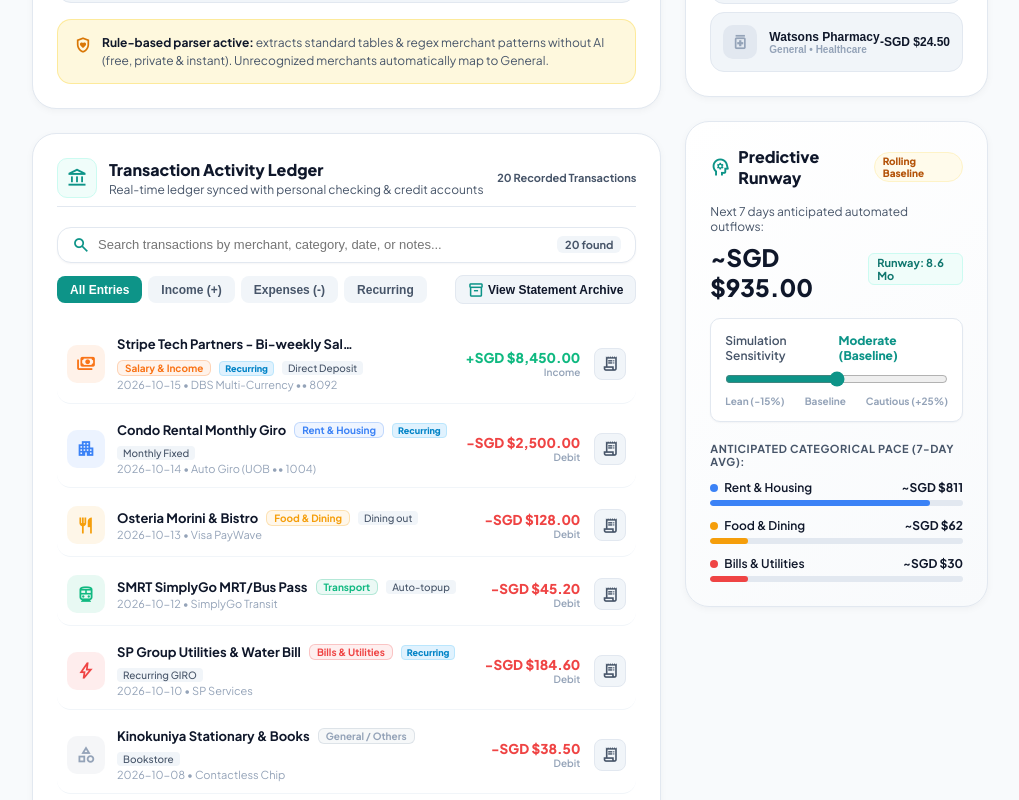
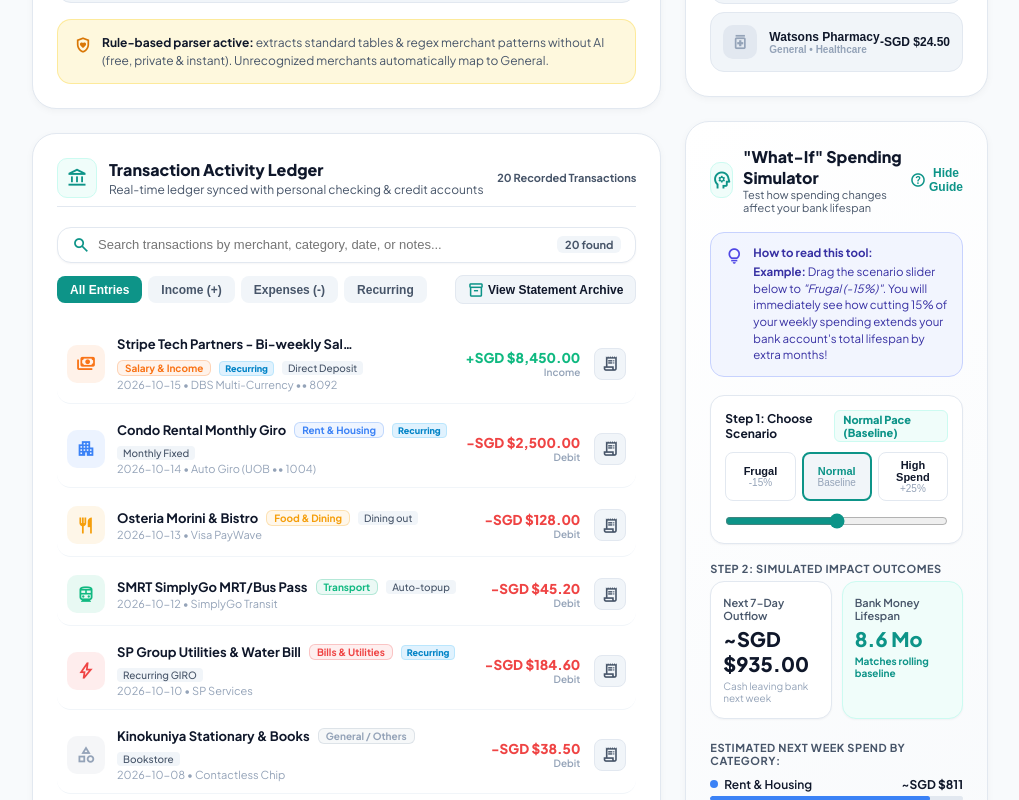
Before and after one commit to Astro2608/BudgetLens, a React (Vite) app: page / in a window 1280 px wide. Shown: the part 1300-2100 px from the top of the page, without its empty margins (260-1279 px from the left). Built offline with nearby package versions, Linux system fonts and the light colour scheme.

Commit message:
feat: redesign PredictiveRunwayWidget for UX clarity with What-If framing, scenario buttons, and how-to guide

```diff
--- a/src/components/PredictiveRunwayWidget.tsx
+++ b/src/components/PredictiveRunwayWidget.tsx
@@ -16,25 +16,51 @@
   categoryRunways
 }) => {
   const [sliderVal, setSliderVal] = useState<number>(2);
+  const [showHelpGuide, setShowHelpGuide] = useState<boolean>(true);
 
   // Simulation sensitivity multiplier
   const multiplier = useMemo(() => {
-    if (sliderVal === 1) return 0.85; // Lean: -15%
-    if (sliderVal === 3) return 1.25; // Cautious: +25%
+    if (sliderVal === 1) return 0.85; // Frugal: -15%
+    if (sliderVal === 3) return 1.25; // High Outflow: +25%
     return 1.0; // Baseline: 0%
   }, [sliderVal]);
 
-  const sensitivityInfo = useMemo(() => {
-    if (sliderVal === 1) return { label: 'Lean (-15%)', color: '#10b981', badge: 'Runway Extended' };
-    if (sliderVal === 3) return { label: 'Cautious (+25%)', color: '#f43f5e', badge: 'Runway Reduced' };
-    return { label: 'Moderate (Baseline)', color: 'var(--color-primary)', badge: 'Rolling Baseline' };
+  const scenarioMeta = useMemo(() => {
+    if (sliderVal === 1) {
+      return {
+        label: 'Frugal Pace (-15%)',
+        badge: 'Frugal Mode (-15%)',
+        color: '#10b981',
+        bg: '#ecfdf5',
+        border: '#a7f3d0',
+        desc: 'Tightening your belt saves cash & extends your bank lifespan.'
+      };
+    }
+    if (sliderVal === 3) {
+      return {
+        label: 'High Spend (+25%)',
+        badge: 'High Outflow (+25%)',
+        color: '#f43f5e',
+        bg: '#fff1f2',
+        border: '#fecdd3',
+        desc: 'Unplanned expenses or splurges accelerate cash drain.'
+      };
+    }
+    return {
+      label: 'Normal Pace (Baseline)',
+      badge: 'Normal Pace',
+      color: 'var(--color-primary)',
+      bg: 'var(--color-primary-light)',
+      border: 'var(--color-primary-border)',
+      desc: 'Based on your actual historical average monthly spend.'
+    };
   }, [sliderVal]);
 
-  // Dynamic anticipated 7-day outflow based on live burn rate
+  // Dynamic 7-day outflow
   const baselineWeeklyBurn = overallMonthlyBurn > 0 ? overallMonthlyBurn / 4.33 : 0;
   const anticipatedWeeklyOutflow = Math.round(baselineWeeklyBurn * multiplier);
 
-  // Simulated runway months under this scenario
+  // Simulated runway months
   const simulatedRunwayMonths = useMemo(() => {
     const adjustedBurn = overallMonthlyBurn * multiplier;
     if (adjustedBurn > 0 && totalBalance > 0) {
@@ -59,84 +85,149 @@
       className="lumina-card"
       style={{
         background: 'linear-gradient(145deg, #ffffff 0%, #f8fafc 100%)',
-        gap: '1rem'
+        gap: '1.125rem'
       }}
     >
-      {/* Header */}
+      {/* 1. Header */}
       <div style={{ display: 'flex', alignItems: 'center', justifyContent: 'space-between' }}>
-        <div style={{ display: 'flex', alignItems: 'center', gap: '0.5rem' }}>
-          <span className="material-symbols-outlined" style={{ color: 'var(--color-primary)', fontSize: '20px' }}>
-            psychology
-          </span>
-          <h3 style={{ fontSize: '1rem', fontWeight: 800, color: 'var(--text-main)', margin: 0 }}>
-            Predictive Runway
-          </h3>
-        </div>
-        <span
-          style={{
-            fontSize: '10px',
-            fontWeight: 800,
-            padding: '2px 8px',
-            borderRadius: '9999px',
-            backgroundColor: '#fffbeb',
-            color: '#b45309',
-            border: '1px solid #fef3c7'
-          }}
-        >
-          {sensitivityInfo.badge}
-        </span>
-      </div>
-
-      {/* Main KPI: Anticipated 7-day Outflow */}
-      <div style={{ display: 'flex', flexDirection: 'column', gap: '4px' }}>
-        <span style={{ fontSize: '12px', color: 'var(--text-muted)' }}>
-          Next 7 days anticipated automated outflows:
-        </span>
-        <div style={{ display: 'flex', alignItems: 'baseline', justifyContent: 'space-between', paddingTop: '4px' }}>
-          <span style={{ fontSize: '1.5rem', fontWeight: 800, color: 'var(--text-main)' }}>
-            ~{formatSGD(anticipatedWeeklyOutflow)}
-          </span>
-          <span
+        <div style={{ display: 'flex', alignItems: 'center', gap: '0.625rem' }}>
+          <div
             style={{
-              fontSize: '11px',
-              fontWeight: 700,
-              padding: '2px 8px',
-              borderRadius: '6px',
+              width: '36px',
+              height: '36px',
+              borderRadius: 'var(--radius-md)',
               backgroundColor: 'var(--color-primary-light)',
-              color: 'var(--color-primary-hover)',
+              color: 'var(--color-primary)',
+              display: 'flex',
+              alignItems: 'center',
+              justifyContent: 'center',
               border: '1px solid var(--color-primary-border)'
             }}
           >
-            Runway: {simulatedRunwayMonths} Mo
-            {runwayDelta !== 0 && (
-              <span style={{ marginLeft: '4px', color: runwayDelta > 0 ? '#10b981' : '#f43f5e', fontWeight: 800 }}>
-                ({runwayDelta > 0 ? `+${runwayDelta}` : runwayDelta} mo)
-              </span>
-            )}
-          </span>
+            <span className="material-symbols-outlined" style={{ fontSize: '20px' }}>psychology</span>
+          </div>
+          <div>
+            <h3 style={{ fontSize: '1rem', fontWeight: 800, color: 'var(--text-main)', margin: 0 }}>
+              "What-If" Spending Simulator
+            </h3>
+            <p style={{ fontSize: '11px', color: 'var(--text-muted)', margin: 0 }}>
+              Test how spending changes affect your bank lifespan
+            </p>
+          </div>
         </div>
+
+        <button
+          type="button"
+          onClick={() => setShowHelpGuide((prev) => !prev)}
+          style={{
+            background: 'transparent',
+            border: 'none',
+            color: 'var(--color-primary)',
+            cursor: 'pointer',
+            fontSize: '12px',
+            fontWeight: 700,
+            display: 'flex',
+            alignItems: 'center',
+            gap: '3px'
+          }}
+          title="Toggle how to use guide"
+        >
+          <span className="material-symbols-outlined" style={{ fontSize: '16px' }}>help_outline</span>
+          <span>{showHelpGuide ? 'Hide Guide' : 'How to use'}</span>
+        </button>
       </div>
 
-      {/* Interactive Simulation Slider */}
+      {/* 2. First-Time User Interactive Guide Banner */}
+      {showHelpGuide && (
+        <div
+          style={{
+            padding: '0.75rem 0.875rem',
+            borderRadius: 'var(--radius-lg)',
+            backgroundColor: 'rgba(238, 242, 255, 0.7)',
+            border: '1px solid #c7d2fe',
+            display: 'flex',
+            alignItems: 'flex-start',
+            gap: '0.625rem',
+            animation: 'fadeIn 0.2s ease-in-out'
+          }}
+        >
+          <span className="material-symbols-outlined" style={{ color: '#4f46e5', fontSize: '18px', flexShrink: 0, marginTop: '2px' }}>
+            lightbulb
+          </span>
+          <div style={{ display: 'flex', flexDirection: 'column', gap: '2px', fontSize: '11.5px', color: '#3730a3', lineHeight: 1.45 }}>
+            <strong>How to read this tool:</strong>
+            <span>
+              <strong>Example:</strong> Drag the scenario slider below to <em>"Frugal (-15%)"</em>. You will immediately see how cutting 15% of your weekly spending extends your bank account's total lifespan by extra months!
+            </span>
+          </div>
+        </div>
+      )}
+
+      {/* 3. STEP 1: Scenario Selector */}
       <div
         style={{
           backgroundColor: '#ffffff',
           border: '1px solid var(--border-subtle)',
-          borderRadius: 'var(--radius-md)',
+          borderRadius: 'var(--radius-lg)',
           padding: '0.875rem',
           display: 'flex',
           flexDirection: 'column',
-          gap: '0.5rem',
+          gap: '0.625rem',
           boxShadow: 'var(--shadow-xs)'
         }}
       >
         <div style={{ display: 'flex', justifyContent: 'space-between', alignItems: 'center', fontSize: '12px' }}>
-          <span style={{ fontWeight: 600, color: 'var(--text-muted)' }}>Simulation Sensitivity</span>
-          <span style={{ fontWeight: 800, color: sensitivityInfo.color }}>
-            {sensitivityInfo.label}
+          <span style={{ fontWeight: 700, color: 'var(--text-main)', display: 'flex', alignItems: 'center', gap: '4px' }}>
+            Step 1: Choose Scenario
+          </span>
+          <span
+            style={{
+              fontWeight: 800,
+              fontSize: '11px',
+              padding: '2px 8px',
+              borderRadius: '6px',
+              backgroundColor: scenarioMeta.bg,
+              color: scenarioMeta.color,
+              border: `1px solid ${scenarioMeta.border}`
+            }}
+          >
+            {scenarioMeta.label}
           </span>
         </div>
 
+        {/* 3 Preset Scenario Buttons for Instant Visual Clarity */}
+        <div style={{ display: 'grid', gridTemplateColumns: 'repeat(3, 1fr)', gap: '6px' }}>
+          {[
+            { val: 1, label: 'Frugal', sub: '-15%', color: '#10b981' },
+            { val: 2, label: 'Normal', sub: 'Baseline', color: 'var(--color-primary)' },
+            { val: 3, label: 'High Spend', sub: '+25%', color: '#f43f5e' }
+          ].map((scen) => (
+            <button
+              key={scen.val}
+              type="button"
+              onClick={() => setSliderVal(scen.val)}
+              style={{
+                padding: '6px 4px',
+                borderRadius: '8px',
+                border: sliderVal === scen.val ? `2px solid ${scen.color}` : '1px solid var(--border-subtle)',
+                backgroundColor: sliderVal === scen.val ? 'var(--bg-canvas-subtle)' : '#ffffff',
+                cursor: 'pointer',
+                display: 'flex',
+                flexDirection: 'column',
+                alignItems: 'center',
+                justifyContent: 'center',
+                transition: 'all 0.15s ease'
+              }}
+            >
+              <span style={{ fontSize: '11px', fontWeight: sliderVal === scen.val ? 800 : 600, color: sliderVal === scen.val ? scen.color : 'var(--text-main)' }}>
+                {scen.label}
+              </span>
+              <span style={{ fontSize: '10px', color: 'var(--text-subtle)' }}>{scen.sub}</span>
+            </button>
+          ))}
+        </div>
+
+        {/* Range Slider Track */}
         <input
           type="range"
           min="1"
@@ -144,21 +235,77 @@
           step="1"
           value={sliderVal}
           onChange={(e) => setSliderVal(Number(e.target.value))}
-          style={{ width: '100%', accentColor: 'var(--color-primary)', cursor: 'pointer' }}
-          title="Adjust outflow pace simulation"
+          style={{ width: '100%', accentColor: scenarioMeta.color, cursor: 'pointer', marginTop: '2px' }}
         />
+      </div>
 
-        <div style={{ display: 'flex', justifyContent: 'space-between', fontSize: '10px', fontWeight: 700, color: 'var(--text-subtle)' }}>
-          <span>Lean (-15%)</span>
-          <span>Baseline</span>
-          <span>Cautious (+25%)</span>
+      {/* 4. STEP 2: Dual Impact Outcome Cards */}
+      <div style={{ display: 'flex', flexDirection: 'column', gap: '6px' }}>
+        <span style={{ fontSize: '11px', fontWeight: 700, textTransform: 'uppercase', letterSpacing: '0.05em', color: 'var(--text-muted)' }}>
+          Step 2: Simulated Impact Outcomes
+        </span>
+
+        <div style={{ display: 'grid', gridTemplateColumns: '1fr 1fr', gap: '0.625rem' }}>
+          {/* Card A: Next 7 Days Cash Needed */}
+          <div
+            style={{
+              backgroundColor: '#ffffff',
+              border: '1px solid var(--border-subtle)',
+              borderRadius: 'var(--radius-lg)',
+              padding: '0.875rem 0.75rem',
+              display: 'flex',
+              flexDirection: 'column',
+              gap: '4px',
+              boxShadow: 'var(--shadow-xs)'
+            }}
+          >
+            <span style={{ fontSize: '11px', fontWeight: 600, color: 'var(--text-muted)' }}>
+              Next 7-Day Outflow
+            </span>
+            <span style={{ fontSize: '1.25rem', fontWeight: 800, color: 'var(--text-main)' }}>
+              ~{formatSGD(anticipatedWeeklyOutflow)}
+            </span>
+            <span style={{ fontSize: '10px', color: 'var(--text-subtle)' }}>
+              Cash leaving bank next week
+            </span>
+          </div>
+
+          {/* Card B: Projected Bank Lifespan */}
+          <div
+            style={{
+              backgroundColor: scenarioMeta.bg,
+              border: `1px solid ${scenarioMeta.border}`,
+              borderRadius: 'var(--radius-lg)',
+              padding: '0.875rem 0.75rem',
+              display: 'flex',
+              flexDirection: 'column',
+              gap: '4px',
+              boxShadow: 'var(--shadow-xs)'
+            }}
+          >
+            <span style={{ fontSize: '11px', fontWeight: 600, color: 'var(--text-muted)' }}>
+              Bank Money Lifespan
+            </span>
+            <div style={{ display: 'flex', alignItems: 'baseline', gap: '4px' }}>
+              <span style={{ fontSize: '1.25rem', fontWeight: 800, color: scenarioMeta.color }}>
+                {simulatedRunwayMonths} Mo
+              </span>
+            </div>
+            <span style={{ fontSize: '10px', fontWeight: 700, color: scenarioMeta.color }}>
+              {runwayDelta > 0
+                ? `🎉 +${runwayDelta} Mo extended!`
+                : runwayDelta < 0
+                ? `⚠️ ${runwayDelta} Mo shorter`
+                : 'Matches rolling baseline'}
+            </span>
+          </div>
         </div>
       </div>
 
-      {/* Live Category Outflow Expectations */}
-      <div style={{ display: 'flex', flexDirection: 'column', gap: '0.75rem', paddingTop: '4px' }}>
+      {/* 5. Categorical Next Week Spend Breakdown */}
+      <div style={{ display: 'flex', flexDirection: 'column', gap: '0.625rem', paddingTop: '4px' }}>
         <span style={{ fontSize: '11px', fontWeight: 700, textTransform: 'uppercase', letterSpacing: '0.05em', color: 'var(--text-muted)' }}>
-          Anticipated Categorical Pace (7-Day Avg):
+          Estimated Next Week Spend by Category:
         </span>
 
         {topCategories.length === 0 ? (
@@ -171,7 +318,7 @@
             const barWidth = Math.min(100, Math.max(15, cat.percentageOfSpend));
 
             return (
-              <div key={cat.category} style={{ display: 'flex', flexDirection: 'column', gap: '5px' }}>
+              <div key={cat.category} style={{ display: 'flex', flexDirection: 'column', gap: '4px' }}>
                 <div style={{ display: 'flex', alignItems: 'center', justifyContent: 'space-between', fontSize: '12px' }}>
                   <span style={{ display: 'flex', alignItems: 'center', gap: '6px', color: 'var(--text-main)', fontWeight: 600 }}>
                     <span style={{ width: '8px', height: '8px', borderRadius: '50%', backgroundColor: cat.color, flexShrink: 0 }}></span>
@@ -181,7 +328,7 @@
                     ~SGD ${catWeeklyPace.toLocaleString()}
                   </span>
                 </div>
-                <div style={{ width: '100%', height: '6px', backgroundColor: '#e2e8f0', borderRadius: '9999px', overflow: 'hidden' }}>
+                <div style={{ width: '100%', height: '5px', backgroundColor: '#e2e8f0', borderRadius: '9999px', overflow: 'hidden' }}>
                   <div
                     style={{
                       width: `${barWidth}%`,
```
